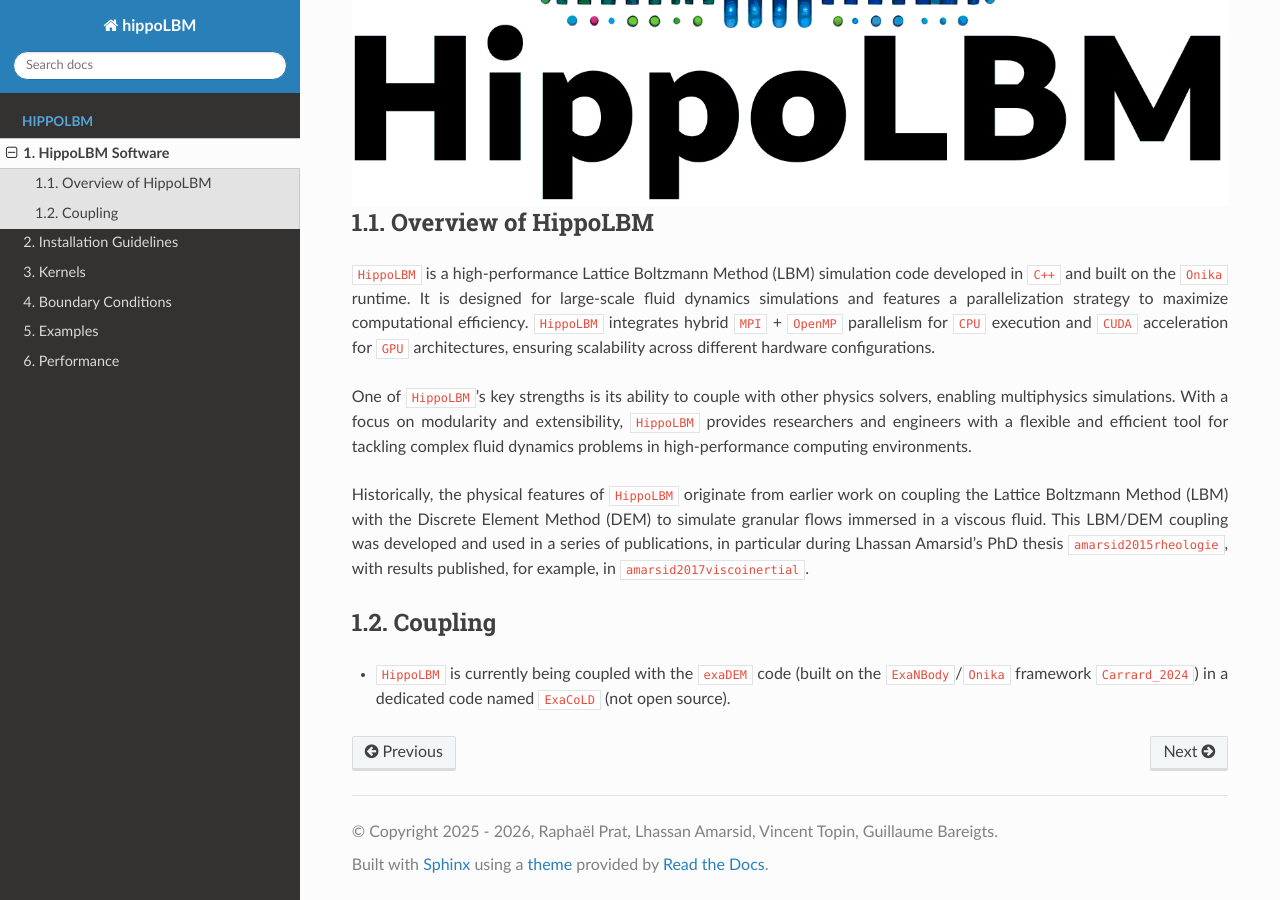
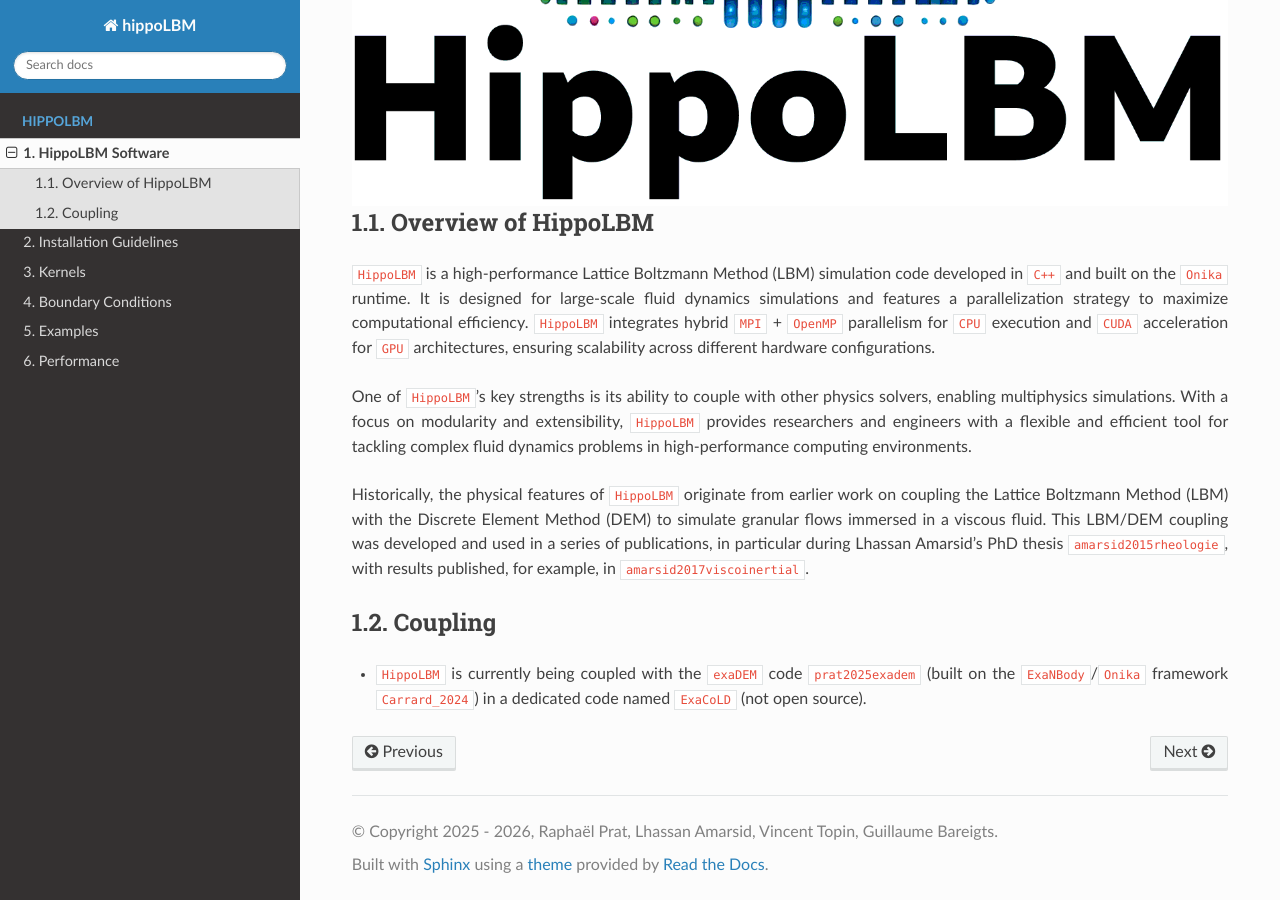
Before and after one commit to Collab4exaNBody/doc_hippoLBM, a Sphinx documentation site: the page built from docs/source/pages/Introduction.rst, in a window 1280 px wide and 900 px high, scrolled down 655 px. Built offline with Sphinx 7.4.7 and the Read the Docs theme 3.1.0, drawn with Linux system fonts in a browser that asks for light colours; cross-references to code outside the pages are shown as plain code; some of the changed lines change nothing that is shown.

Commit message:
add ref exaDEM

```diff
--- a/docs/source/bibliography.bib
+++ b/docs/source/bibliography.bib
@@ -14,6 +14,17 @@
   pages={012901},
   year={2017},
   publisher={APS}
+}
+
+
+@article{prat2025exadem,
+  title={ExaDEM: a HPC application based on exaNBody targeting scalable DEM simulations with complex particle shapes},
+  author={Prat, Rapha{\"e}l and Carrard, Thierry and Amarsid, Lhassan and Richefeu, Vincent and Doncecchi, Carlo and Lafourcade, Paul and Latu, Guillaume and Vanson, Jean-Mathieu},
+  journal={Journal of Open Source Software},
+  volume={10},
+  number={106},
+  pages={7484},
+  year={2025}
 }
 
 
--- a/docs/source/pages/Introduction.rst
+++ b/docs/source/pages/Introduction.rst
@@ -17,4 +17,4 @@
 Coupling
 ^^^^^^^^
 
-- ``HippoLBM`` is currently being coupled with the ``exaDEM`` code (built on the ``ExaNBody``/``Onika`` framework :cite:`Carrard_2024`) in a dedicated code named ``ExaCoLD`` (not open source).
+- ``HippoLBM`` is currently being coupled with the ``exaDEM`` code :cite:`prat2025exadem` (built on the ``ExaNBody``/``Onika`` framework :cite:`Carrard_2024`) in a dedicated code named ``ExaCoLD`` (not open source).
```
